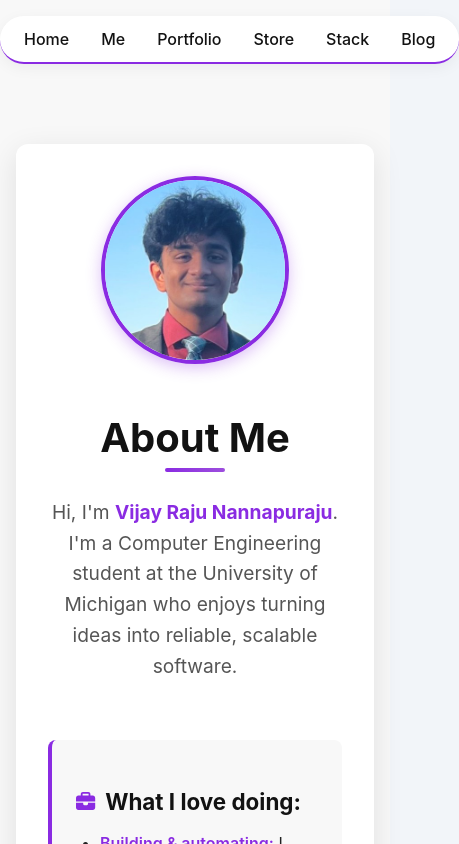
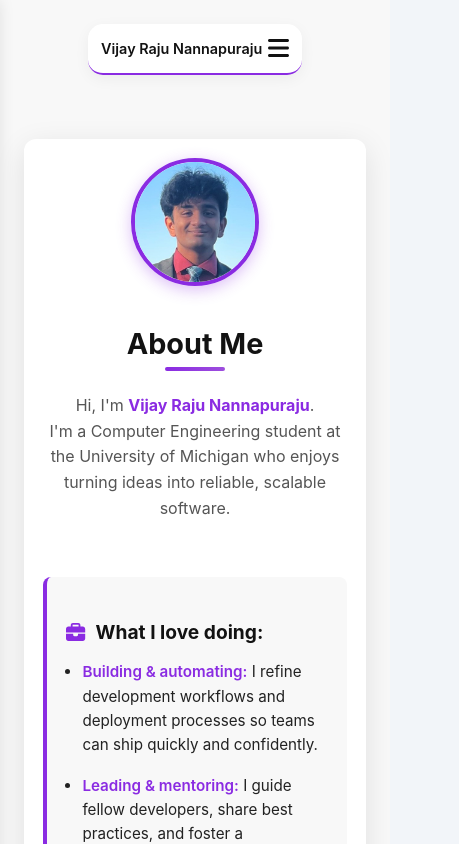
Before and after one commit to vijayn7/portfolio_website, a React (Create React App) app: page / in a window 390 px wide. Shown: the top 844 px of the page, 459 px wide, since content can reach past the window. Built offline with nearby package versions, Linux system fonts and the light colour scheme.

Commit message:
responsive now

```diff
--- a/src/App.css
+++ b/src/App.css
@@ -5,6 +5,7 @@
   display: flex;
   flex-direction: column;
   background-color: var(--background-light);
+  overflow-x: hidden; /* Prevent horizontal scroll on mobile */
 }
 
 main {
@@ -40,3 +41,16 @@ main {
     transform: rotate(360deg);
   }
 }
+
+/* Responsive adjustments */
+@media (max-width: 768px) {
+  main {
+    padding: 0.75rem;
+  }
+}
+
+@media (max-width: 480px) {
+  main {
+    padding: 0.5rem;
+  }
+}
--- a/src/Me.css
+++ b/src/Me.css
@@ -1,7 +1,7 @@
 @import './colors.css';
 
 .me-section {
-  padding: 3rem 0;
+  padding: 3rem 1rem;
   margin-bottom: 5rem; /* Space for footer */
   background-color: var(--background-light);
 }
@@ -238,11 +238,35 @@
 }
 
 /* Responsive adjustments */
+@media (max-width: 992px) {
+  .me-container {
+    max-width: 90%;
+    padding: 1.5rem;
+  }
+
+  .profile-image {
+    width: 150px;
+    height: 150px;
+  }
+
+  .me-section h2 {
+    font-size: 2.2rem;
+  }
+
+  .intro {
+    font-size: 1.1rem;
+  }
+}
+
 @media (max-width: 768px) {
   .me-header {
     flex-direction: column;
     text-align: center;
     gap: 1rem;
+  }
+
+  .me-section h2 {
+    font-size: 2rem;
   }
 
   .me-section h2:after {
@@ -253,4 +277,62 @@
   .interests-personal-container {
     grid-template-columns: 1fr;
   }
+
+  .what-i-love {
+    padding: 1.2rem;
+  }
+
+  .skill-item {
+    font-size: 0.9rem;
+  }
 }
+
+@media (max-width: 480px) {
+  .me-section {
+    padding: 2rem 0.5rem;
+  }
+
+  .me-container {
+    padding: 1.2rem;
+    margin: 0 0.5rem;
+    max-width: 100%;
+  }
+
+  .profile-image {
+    width: 120px;
+    height: 120px;
+  }
+
+  .me-section h2 {
+    font-size: 1.8rem;
+  }
+
+  .me-section h3 {
+    font-size: 1.2rem;
+  }
+
+  .intro {
+    font-size: 1rem;
+  }
+
+  .skills-container {
+    gap: 8px;
+  }
+
+  .skill-item {
+    padding: 0.5rem 0.8rem;
+    font-size: 0.85rem;
+  }
+
+  .cta p {
+    font-size: 1rem;
+  }
+
+  .what-i-love ul {
+    padding-left: 1rem;
+  }
+
+  .what-i-love li {
+    font-size: 0.95rem;
+  }
+}
--- a/src/Me.js
+++ b/src/Me.js
@@ -145,7 +145,7 @@ function Me() {
             className="interests card"
             variants={itemVariants}
           >
-            <h3><FontAwesomeIcon icon={faGraduationCap} className="section-icon" /> What excites me:</h3>
+            <h3><FontAwesomeIcon icon={faGraduationCap} className="section-icon" /> What inspires me:</h3>
             <motion.p
               initial={{ opacity: 0 }}
               whileInView={{ opacity: 1 }}
@@ -162,7 +162,7 @@ function Me() {
               {[
                 { icon: faCode, text: 'Mentoring student coders' },
                 { icon: faRobot, text: 'Tinkering with robots' },
-                { icon: faCamera, text: 'Chasing Michigan sunsets with my camera' }
+                { icon: faCamera, text: 'Chasing sunsets with my camera' }
               ].map((hobby, index) => (
                 <motion.div
                   className="hobby-item"
--- a/src/Navbar.css
+++ b/src/Navbar.css
@@ -1,21 +1,27 @@
 @import './colors.css';
 
+/* Main navbar container */
 .Navbar {
-  display: flex;
-  justify-content: center;
-  padding: 0.8rem 1.5rem;
-  background-color: var(--white);
-  border-radius: 50px;
-  width: fit-content;
-  margin: 1rem auto;
-  box-shadow: 0 4px 15px var(--shadow-light);
-  border-bottom: 2px solid var(--primary-color);
   position: sticky;
   top: 10px;
   z-index: 1000;
+  margin: 1rem auto;
+  background-color: transparent;
 }
 
-.nav-links {
+/* Desktop navigation */
+.desktop-nav {
+  display: flex;
+  justify-content: center;
+  background-color: var(--white);
+  border-radius: 50px;
+  padding: 0.8rem 1.5rem;
+  box-shadow: 0 4px 15px var(--shadow-light);
+  margin: 0 auto;
+  width: fit-content;
+}
+
+.desktop-nav-links {
   display: flex;
   list-style: none;
   margin: 0;
@@ -23,11 +29,11 @@
   gap: 2rem;
 }
 
-.nav-links li {
+.desktop-nav-links li {
   margin: 0;
 }
 
-.nav-links a {
+.desktop-nav-links a {
   color: var(--secondary-color);
   text-decoration: none;
   font-size: 1rem;
@@ -37,11 +43,11 @@
   padding-bottom: 3px;
 }
 
-.nav-links a:hover {
+.desktop-nav-links a:hover {
   color: var(--primary-color);
 }
 
-.nav-links a::after {
+.desktop-nav-links a::after {
   content: '';
   position: absolute;
   width: 0;
@@ -52,6 +58,187 @@
   transition: width 0.3s ease;
 }
 
-.nav-links a:hover::after {
+.desktop-nav-links a:hover::after,
+.desktop-nav-links a.active::after {
   width: 100%;
 }
+
+/* Mobile navigation */
+.mobile-nav {
+  display: none;
+  justify-content: space-between;
+  align-items: center;
+  background-color: var(--white);
+  border-radius: 15px;
+  padding: 0.8rem 1rem;
+  box-shadow: 0 4px 15px var(--shadow-light);
+  width: calc(100% - 3rem);
+  margin: 0 auto;
+  border-bottom: 2px solid var(--primary-color);
+}
+
+.nav-brand {
+  display: flex;
+  align-items: center;
+}
+
+.name {
+  margin: 0;
+  font-size: 1rem;
+  color: var(--secondary-color);
+  font-weight: 600;
+}
+
+/* Mobile menu button */
+.mobile-menu-btn {
+  display: none;
+  background: transparent;
+  border: none;
+  cursor: pointer;
+  font-size: 1.5rem;
+  color: var(--secondary-color);
+  transition: color 0.2s ease, opacity 0.3s ease;
+  z-index: 1001;
+}
+
+.mobile-menu-btn:hover {
+  color: var(--primary-color);
+}
+
+.mobile-menu-btn.hidden {
+  opacity: 0;
+  visibility: hidden;
+  pointer-events: none;
+}
+
+/* Menu backdrop */
+.menu-backdrop {
+  position: fixed;
+  top: 0;
+  left: 0;
+  width: 100%;
+  height: 100vh;
+  background-color: rgba(0, 0, 0, 0.5);
+  z-index: 900;
+  backdrop-filter: blur(3px);
+}
+
+/* Mobile menu header */
+.mobile-menu-header {
+  display: flex;
+  justify-content: space-between;
+  align-items: flex-start;
+  width: 100%;
+  padding-bottom: 1rem;
+  margin-bottom: 1rem;
+  border-bottom: 1px solid rgba(0, 0, 0, 0.1);
+}
+
+.mobile-name {
+  margin: 0;
+  font-size: 1.4rem;
+  color: var(--primary-color);
+  padding-right: 30px;
+  line-height: 1.3;
+}
+
+/* Close menu button */
+.close-menu {
+  position: absolute;
+  top: 0;
+  right: 0;
+  background: transparent;
+  border: none;
+  font-size: 1.5rem;
+  color: var(--secondary-color);
+  cursor: pointer;
+  z-index: 1002;
+}
+
+.close-menu:hover {
+  color: var(--primary-color);
+}
+
+/* Mobile menu links */
+.mobile-menu-links {
+  position: fixed;
+  top: 0;
+  left: 0;
+  flex-direction: column;
+  background-color: var(--white);
+  width: 80%;
+  max-width: 300px;
+  height: 100vh;
+  padding: 1.5rem;
+  gap: 1.2rem;
+  transform: translateX(-100%);
+  transition: transform 0.3s ease-in-out;
+  z-index: 950;
+  box-shadow: 0 0 15px var(--shadow-medium);
+  overflow-y: auto;
+  list-style: none;
+  margin: 0;
+}
+
+.mobile-menu-links.active {
+  transform: translateX(0);
+}
+
+.mobile-menu-links li {
+  width: 100%;
+  text-align: center;
+  margin-bottom: 0.5rem;
+}
+
+.mobile-menu-links a {
+  display: block;
+  font-size: 1.2rem;
+  padding: 0.8rem 0;
+  color: var(--secondary-color);
+  text-decoration: none;
+  font-weight: 500;
+}
+
+.mobile-menu-links a:hover {
+  color: var(--primary-color);
+}
+
+/* Responsive styles */
+@media (max-width: 768px) {
+  .desktop-nav {
+    display: none;
+  }
+
+  .mobile-nav {
+    display: flex;
+  }
+
+  .mobile-menu-btn {
+    display: block;
+  }
+}
+
+@media (max-width: 480px) {
+  .mobile-nav {
+    width: calc(100% - 2rem);
+    margin: 0.5rem auto;
+    padding: 0.6rem 0.8rem;
+  }
+
+  .name {
+    font-size: 0.9rem;
+    max-width: 200px;
+    white-space: nowrap;
+    overflow: hidden;
+    text-overflow: ellipsis;
+  }
+
+  .mobile-name {
+    font-size: 1.2rem;
+  }
+
+  .mobile-menu-links {
+    width: 85%;
+    padding: 1.2rem;
+  }
+}
--- a/src/Navbar.js
+++ b/src/Navbar.js
@@ -1,29 +1,129 @@
-import React from 'react';
-import { motion } from 'framer-motion';
+import React, { useState, useEffect } from 'react';
+import { motion, AnimatePresence } from 'framer-motion';
+import { FontAwesomeIcon } from '@fortawesome/react-fontawesome';
+import { faBars, faTimes } from '@fortawesome/free-solid-svg-icons';
 import './Navbar.css';
 
 function Navbar() {
+  const [mobileMenuOpen, setMobileMenuOpen] = useState(false);
+  const navItems = ['home', 'me', 'portfolio', 'store', 'stack', 'blog'];
+
+  // Close menu when ESC key is pressed
+  useEffect(() => {
+    const handleEscKey = (event) => {
+      if (event.key === 'Escape' && mobileMenuOpen) {
+        setMobileMenuOpen(false);
+      }
+    };
+
+    document.addEventListener('keydown', handleEscKey);
+
+    // Prevent body scroll when menu is open
+    if (mobileMenuOpen) {
+      document.body.style.overflow = 'hidden';
+    } else {
+      document.body.style.overflow = '';
+    }
+
+    return () => {
+      document.removeEventListener('keydown', handleEscKey);
+      document.body.style.overflow = '';
+    };
+  }, [mobileMenuOpen]);
+
+  const toggleMobileMenu = () => {
+    setMobileMenuOpen(!mobileMenuOpen);
+  };
+
+  const closeMobileMenu = () => {
+    setMobileMenuOpen(false);
+  };
+
   return (
     <motion.nav
       className="Navbar"
       initial={{ y: -50, opacity: 0 }}
       animate={{ y: 0, opacity: 1 }}
-      transition={{ type: 'spring', stiffness: 120, damping: 10 }}
+      transition={{ duration: 0.3, ease: "easeOut" }}
     >
-      <ul className="nav-links">
-        {['home', 'me', 'portfolio', 'store', 'stack', 'blog'].map((item, index) => (
+      <div className="desktop-nav">
+        <ul className="desktop-nav-links">
+          {navItems.map((item, index) => (
+            <motion.li
+              key={`desktop-${item}`}
+              initial={{ opacity: 0 }}
+              animate={{ opacity: 1 }}
+              transition={{ delay: index * 0.05, duration: 0.2 }}
+              whileHover={{ scale: 1.05 }}
+              whileTap={{ scale: 0.95 }}
+            >
+              <a href={`#${item}`}>{item.charAt(0).toUpperCase() + item.slice(1)}</a>
+            </motion.li>
+          ))}
+        </ul>
+      </div>
+
+      <div className="mobile-nav">
+        <div className="nav-brand">
+          <h1 className="name">Vijay Raju Nannapuraju</h1>
+        </div>
+
+        <button
+          className={`mobile-menu-btn ${mobileMenuOpen ? 'hidden' : ''}`}
+          onClick={toggleMobileMenu}
+          aria-label="Toggle mobile menu"
+        >
+          <FontAwesomeIcon icon={faBars} />
+        </button>
+      </div>
+
+      <AnimatePresence>
+        {mobileMenuOpen && (
+          <motion.div
+            className="menu-backdrop"
+            initial={{ opacity: 0 }}
+            animate={{ opacity: 1 }}
+            exit={{ opacity: 0 }}
+            transition={{ duration: 0.2, ease: "linear" }}
+            onClick={closeMobileMenu}
+          />
+        )}
+      </AnimatePresence>
+
+      <motion.ul
+        className={`mobile-menu-links ${mobileMenuOpen ? 'active' : ''}`}
+        animate={{
+          x: mobileMenuOpen ? 0 : '-100%'
+        }}
+        transition={{
+          duration: 0.3,
+          ease: "linear"
+        }}
+      >
+        <div className="mobile-menu-header">
+          <h2 className="mobile-name">Vijay Raju Nannapuraju</h2>
+          <button
+            className="close-menu"
+            onClick={closeMobileMenu}
+            aria-label="Close mobile menu"
+          >
+            <FontAwesomeIcon icon={faTimes} />
+          </button>
+        </div>
+
+        {navItems.map((item, index) => (
           <motion.li
-            key={item}
-            initial={{ opacity: 0, y: -20 }}
+            key={`mobile-${item}`}
+            initial={{ opacity: 0, y: -10 }}
             animate={{ opacity: 1, y: 0 }}
-            transition={{ delay: index * 0.1, duration: 0.5 }}
-            whileHover={{ scale: 1.1 }}
+            transition={{ delay: index * 0.05, duration: 0.2, ease: "linear" }}
+            whileHover={{ scale: 1.05 }}
             whileTap={{ scale: 0.95 }}
           >
-            <a href={`#${item}`}>{item.charAt(0).toUpperCase() + item.slice(1)}</a>
+            <a href={`#${item}`} onClick={closeMobileMenu}>{item.charAt(0).toUpperCase() + item.slice(1)}</a>
           </motion.li>
         ))}
-      </ul>
+      </motion.ul>
     </motion.nav>
   );
 }
```
Also changed, not shown: src/Footer.css (+52 -1 lines), src/Footer.js (+44 -12 lines).
